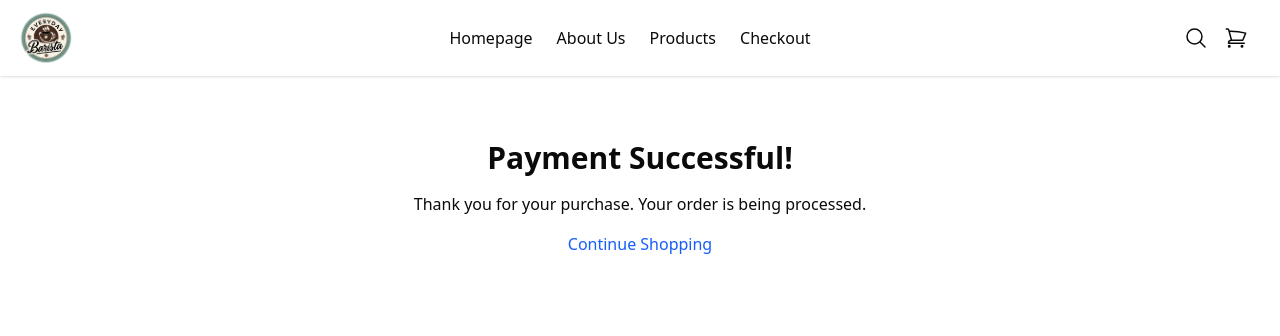
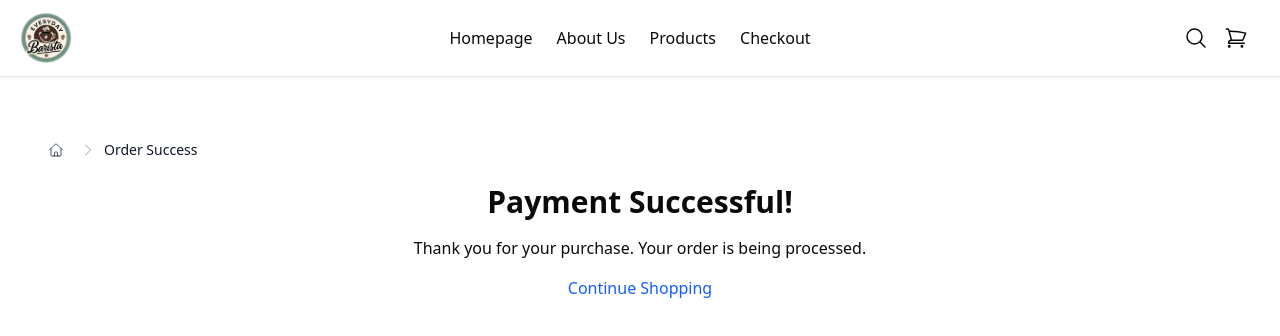
Before and after one commit to lircajimenez/everyday-barista-ecommerce, a Next.js app: page /success in a window 1280 px wide. Shown: the top 336 px of the page. Built offline with nearby package versions, Linux system fonts and the light colour scheme.

Commit message:
breadcrumb navigation added

```diff
--- a/app/checkout/page.tsx
+++ b/app/checkout/page.tsx
@@ -4,6 +4,7 @@ import { Button } from "@/components/ui/button";
 import { Card, CardContent, CardHeader, CardTitle } from "@/components/ui/card";
 import { useCartStore } from "@/store/cart-store";
 import checkoutAction from "./checkout-action";
+import Breadcrumb from "@/components/breadcrumb";
 
 function CheckoutPage() {
   const { items, addItem, removeItem, clearCart } = useCartStore();
@@ -18,6 +19,8 @@ function CheckoutPage() {
   }
 
   return (
+    <>
+      <Breadcrumb customTitle="Checkout" />
       <div className="container mx-auto px-4 py-8">
         <h1 className="text-3xl font-bold mb-8 text-center">Checkout</h1>
         <Card className="max-w-md mx-auto mb-8">
@@ -60,6 +63,7 @@ function CheckoutPage() {
           </Button>
         </form>
       </div>
+    </>
   );
 }
 
--- a/app/layout.tsx
+++ b/app/layout.tsx
@@ -27,7 +27,7 @@ export default function RootLayout({
     <html lang="en">
       <body className="flex min-h-full flex-col bg-white">
         <Navbar />
-        <main className="flex-grow container mx-auto px4 py-8">{children}</main>
+        <main className="flex-grow container mx-auto px-4 py-8">{children}</main>
       </body>
     </html>
   );
--- a/app/products/category/[category]/page.tsx
+++ b/app/products/category/[category]/page.tsx
@@ -1,6 +1,7 @@
 import ProductList from "@/components/product-list";
 import { stripe } from "@/lib/stripe";
 import { formatDashString } from "@/lib/utils/string";
+import Breadcrumb from "@/components/breadcrumb";
 
 async function CategoryPage({ params }: { params: Promise<{ category: string }> }) {
   const { category } = await params;
@@ -14,15 +15,17 @@ async function CategoryPage({ params }: { params: Promise<{ category: string }>
   const plainProducts = JSON.parse(JSON.stringify(categoryProducts.data));
 
   return (
+    <>
+      <Breadcrumb customTitle={`${formatDashString(category)} Products`} />
       <div className="container mx-auto px-4 py-8">
         <h1 className="mb-8 text-3xl font-bold capitalize">{formatDashString(category)} Products</h1>
-      <h2>CATEGORY / [CATEGORY] / PAGE.TSX</h2>
         {plainProducts.length > 0 ? (
           <ProductList products={plainProducts} />
         ) : (
           <p className="text-center text-gray-500">No products found in this category.</p>
         )}
       </div>
+    </>
   );
 }
 
--- a/app/products/category/page.tsx
+++ b/app/products/category/page.tsx
@@ -2,6 +2,7 @@ import Link from "next/link";
 import { stripe } from "@/lib/stripe";
 import categories from "@/lib/categories";
 import ProductCard from "@/components/product-card";
+import Breadcrumb from "@/components/breadcrumb";
 
 async function CategoryPage() {
   const productsByCategory: { [category: string]: any[] } = {};
@@ -15,6 +16,8 @@ async function CategoryPage() {
   }
 
   return (
+    <>
+      <Breadcrumb customTitle="Categories" />
       <div className="container mx-auto px-4 py-8">
         <h2 className="mb-8 text-3xl font-bold capitalize">Products by Categories</h2>
         {categories.map((category) => (
@@ -37,6 +40,7 @@ async function CategoryPage() {
           </div>
         ))}
       </div>
+    </>
   );
 }
 
--- a/app/products/page.tsx
+++ b/app/products/page.tsx
@@ -1,5 +1,6 @@
 import ProductList from "@/components/product-list";
 import { stripe } from "@/lib/stripe";
+import Breadcrumb from "@/components/breadcrumb";
 
 async function ProductsPage() {
   const products = await stripe.products.list({
@@ -7,6 +8,7 @@ async function ProductsPage() {
   });
   return (
     <div className="pb-8">
+      <Breadcrumb customTitle="All Products" />
       <h1 className="text-3xl font-bold leading-none tracking-tight text-foreground text-center mb-8">All Products</h1>
       <ProductList products={products.data} />
     </div>
--- a/app/success/page.tsx
+++ b/app/success/page.tsx
@@ -3,6 +3,7 @@
 import { useEffect } from "react";
 import Link from "next/link";
 import { useCartStore } from "@/store/cart-store";
+import Breadcrumb from "@/components/breadcrumb";
 
 function SuccessPage() {
   const { clearCart } = useCartStore();
@@ -11,6 +12,7 @@ function SuccessPage() {
   }, [clearCart]);
   return (
     <div className="container mx-auto px-4 py-8 text-center">
+      <Breadcrumb customTitle="Order Success" />
       <h1 className="text-3xl font-bold mb-4">Payment Successful!</h1>
       <p className="mb-4">Thank you for your purchase. Your order is being processed.</p>
       <Link href="/products" className="text-blue-600 hover:underline">
--- /dev/null
+++ b/components/breadcrumb.tsx
@@ -0,0 +1,85 @@
+"use client";
+
+import Link from "next/link";
+import { usePathname } from "next/navigation";
+import { ChevronRightIcon, HomeIcon } from "@heroicons/react/24/outline";
+
+interface BreadcrumbItem {
+  label: string;
+  href: string;
+  isCurrent?: boolean;
+}
+
+interface BreadcrumbProps {
+  customTitle?: string;
+}
+
+function Breadcrumb({ customTitle }: BreadcrumbProps) {
+  const pathname = usePathname();
+
+  const generateBreadcrumbs = (): BreadcrumbItem[] => {
+    const segments = pathname.split("/").filter(Boolean);
+    const breadcrumbs: BreadcrumbItem[] = [{ label: "Home", href: "/" }];
+
+    let currentPath = "";
+
+    segments.forEach((segment, index) => {
+      currentPath += `/${segment}`;
+
+      // Handle special cases for better labels
+      let label = segment;
+
+      if (segment === "products") {
+        label = "Products";
+      } else if (segment === "category") {
+        label = "Category";
+      } else if (segment === "checkout") {
+        label = "Checkout";
+      } else if (segment === "success") {
+        label = "Order Success";
+      } else if (segments[index - 1] === "category") {
+        // This is a category name, format it nicely
+        label = segment
+          .split("-")
+          .map((word) => word.charAt(0).toUpperCase() + word.slice(1))
+          .join(" ");
+      } else if (segments[index - 1] === "products" && segment !== "category") {
+        // This is a product ID, we'll show a generic label or custom title
+        label = customTitle || "Product Details";
+      }
+
+      const isCurrent = index === segments.length - 1;
+      breadcrumbs.push({ label, href: currentPath, isCurrent });
+    });
+
+    return breadcrumbs;
+  };
+
+  const breadcrumbs = generateBreadcrumbs();
+
+  if (breadcrumbs.length <= 1) {
+    return null; // Don't show breadcrumb on home page
+  }
+
+  return (
+    <nav className="flex items-center space-x-2 text-sm text-gray-600 mb-6 px-4" aria-label="Breadcrumb">
+      {breadcrumbs.map((item, index) => (
+        <div key={item.href} className="flex items-center">
+          {index > 0 && <ChevronRightIcon className="h-4 w-4 mx-2 text-gray-400 flex-shrink-0" />}
+
+          {item.isCurrent ? (
+            <span className="font-medium text-gray-900 truncate" aria-current="page">
+              {index === 0 ? <HomeIcon className="h-4 w-4" /> : item.label}
+            </span>
+          ) : (
+            <Link href={item.href} className="hover:text-blue-600 transition-colors duration-200 truncate">
+              {index === 0 ? <HomeIcon className="h-4 w-4" /> : item.label}
+            </Link>
+          )}
+        </div>
+      ))}
+    </nav>
+  );
+}
+
+export default Breadcrumb;
--- a/components/product-card.tsx
+++ b/components/product-card.tsx
@@ -18,8 +18,8 @@ function ProductCard({ product }: Props) {
           <div className="relative h-60 w-full">
             <Image
               className="group-hover:opacity-90 transition-opacity duration-300 rounded-t-lg"
-              layout="fill"
-              objectFit="cover"
+              fill={true}
+              objectFit="contain" //"cover" ?
               alt={product.name}
               src={product.images[0]}
             />
```
Also changed, not shown: components/product-detail.tsx (+10 -6 lines). Lines whose indentation alone changed are shown as unchanged.
